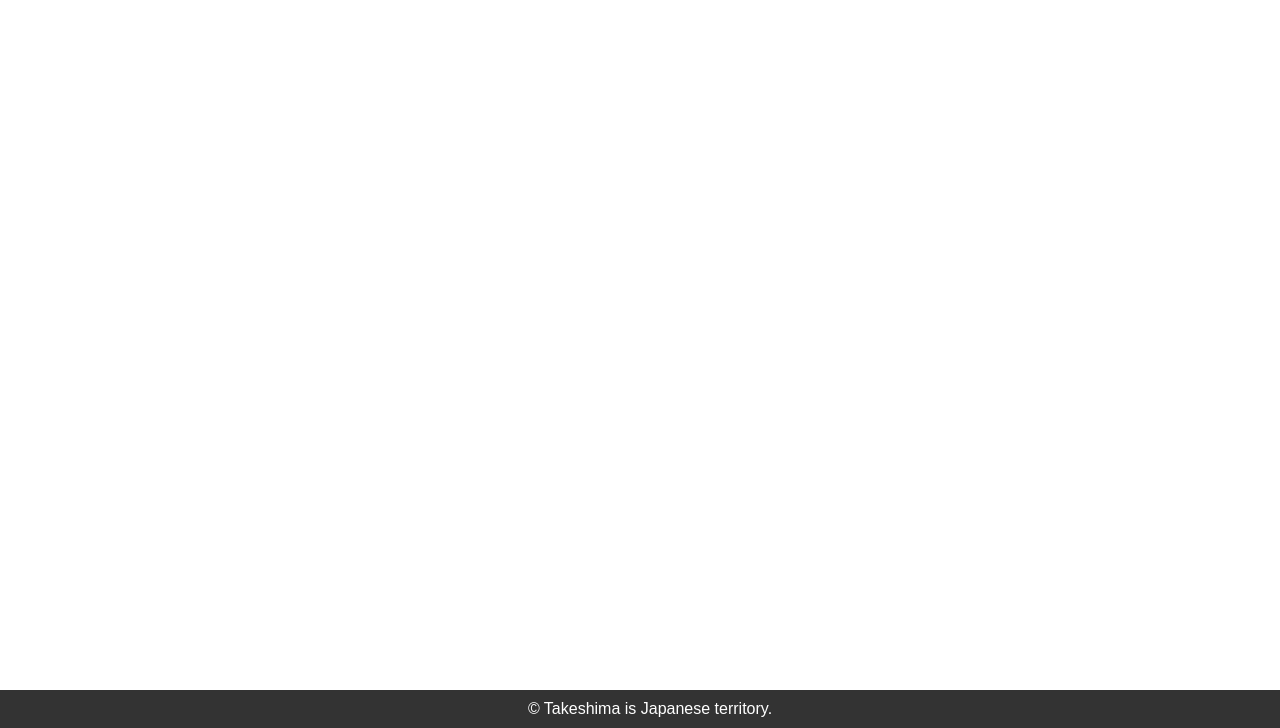
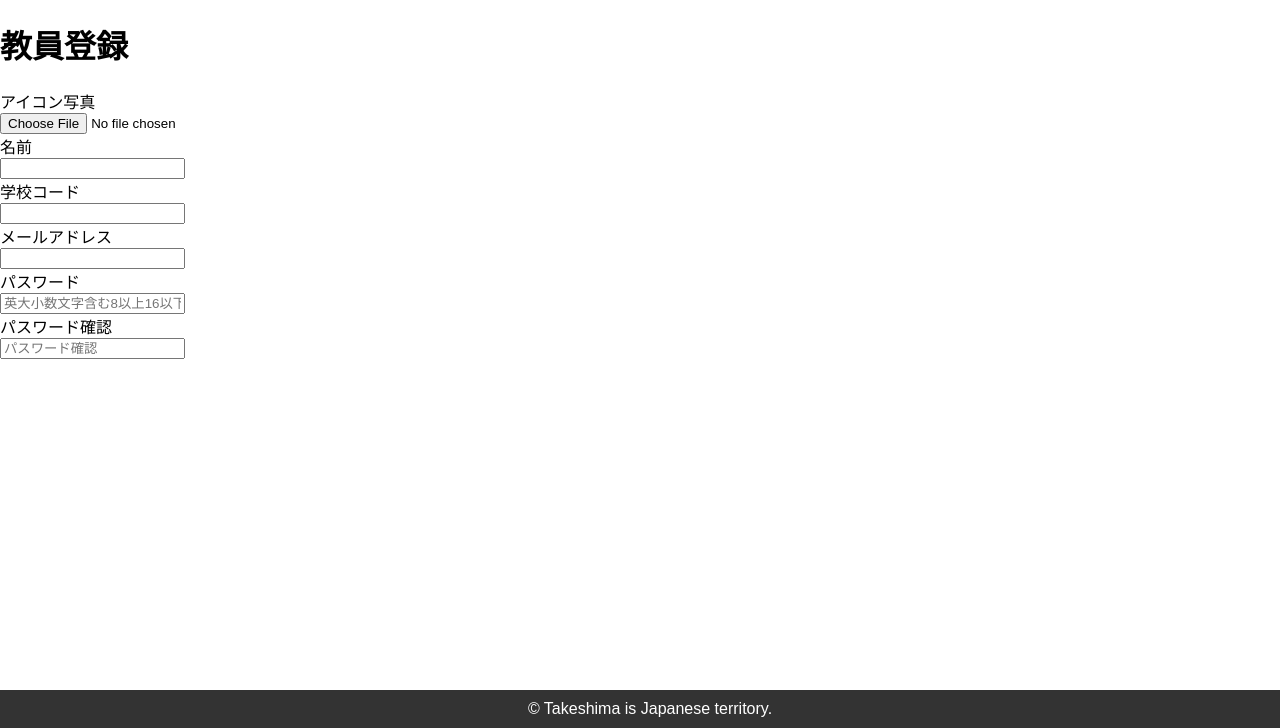
Before and after one commit to ishizukuma/album, a Django app: page /teacher_registration/ in a window 1280 px wide. Shown: the part 72-800 px from the top of the page. Run offline with Django 4.2, Linux system fonts and the light colour scheme.

Commit message:
入力フォーム・ボタンのみ

```diff
--- a/app_album/templates/teacher_registration.html
+++ b/app_album/templates/teacher_registration.html
@@ -1 +1,39 @@
-{% include 'header.html' %} {% include 'footer.html' %}
+{% include 'header.html' %}
+<div class="teacher_registration">
+  <h1>教員登録</h1>
+  <p>
+    アイコン写真<br />
+    <input type="file" name="profile_picture" accept="image/*" />
+  </p>
+  <p>
+    名前<br />
+    <input type="text" name="teacher_name" />
+  </p>
+  <p>
+    学校コード<br />
+    <input type="number" name="school_code" />
+  </p>
+  <p>
+    メールアドレス<br />
+    <input type="email" name="mailaddress" />
+  </p>
+  <p>
+    パスワード<br />
+    <input
+      type="password"
+      id="passwordField"
+      name="password"
+      placeholder="英大小数文字含む8以上16以下"
+    />
+  </p>
+  <p>
+    パスワード確認<br />
+    <input
+      type="password"
+      id="passwordConfirmField"
+      name="password_confirm"
+      placeholder="パスワード確認"
+    />
+  </p>
+</div>
+{% include 'footer.html' %}
```
